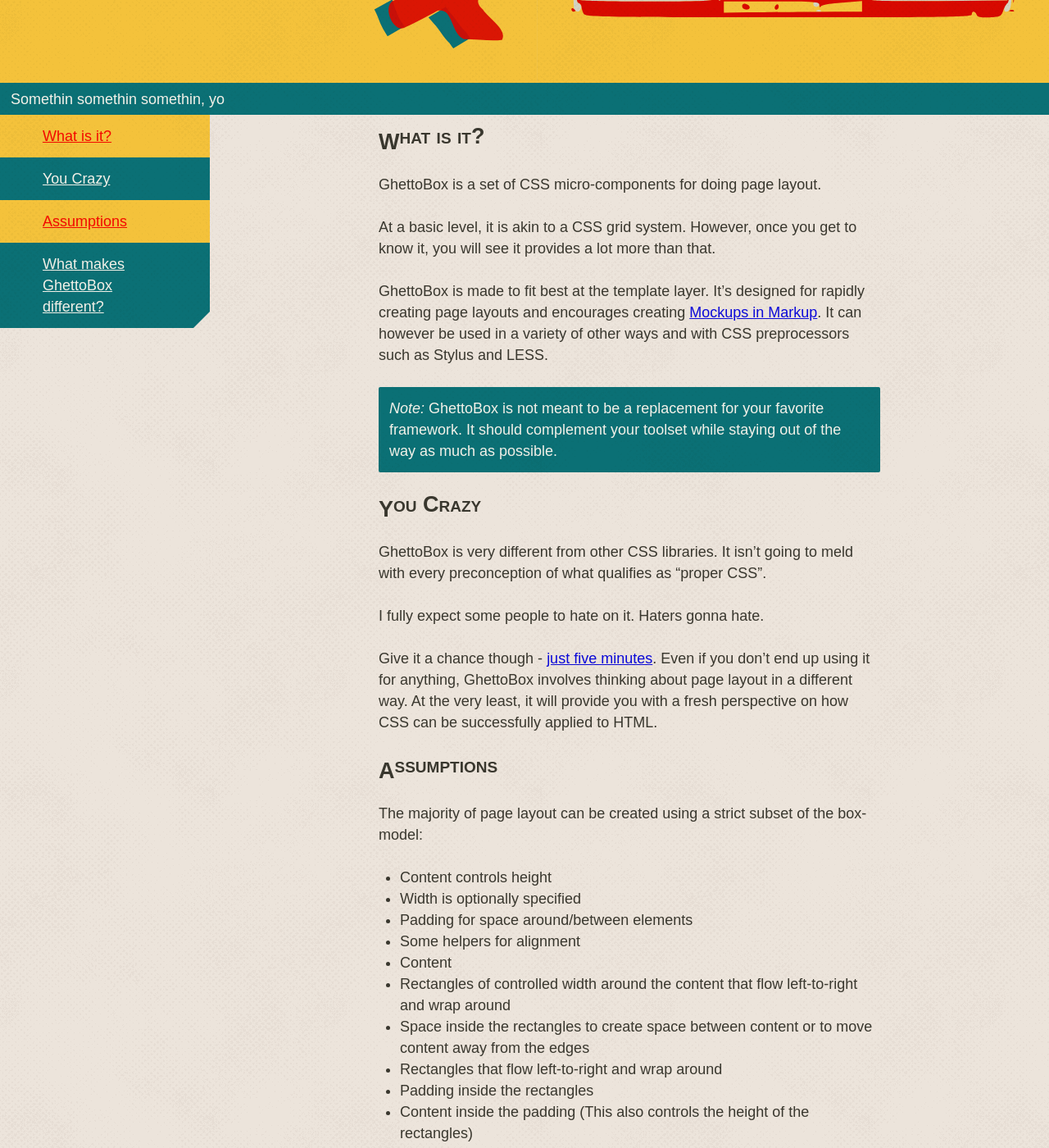
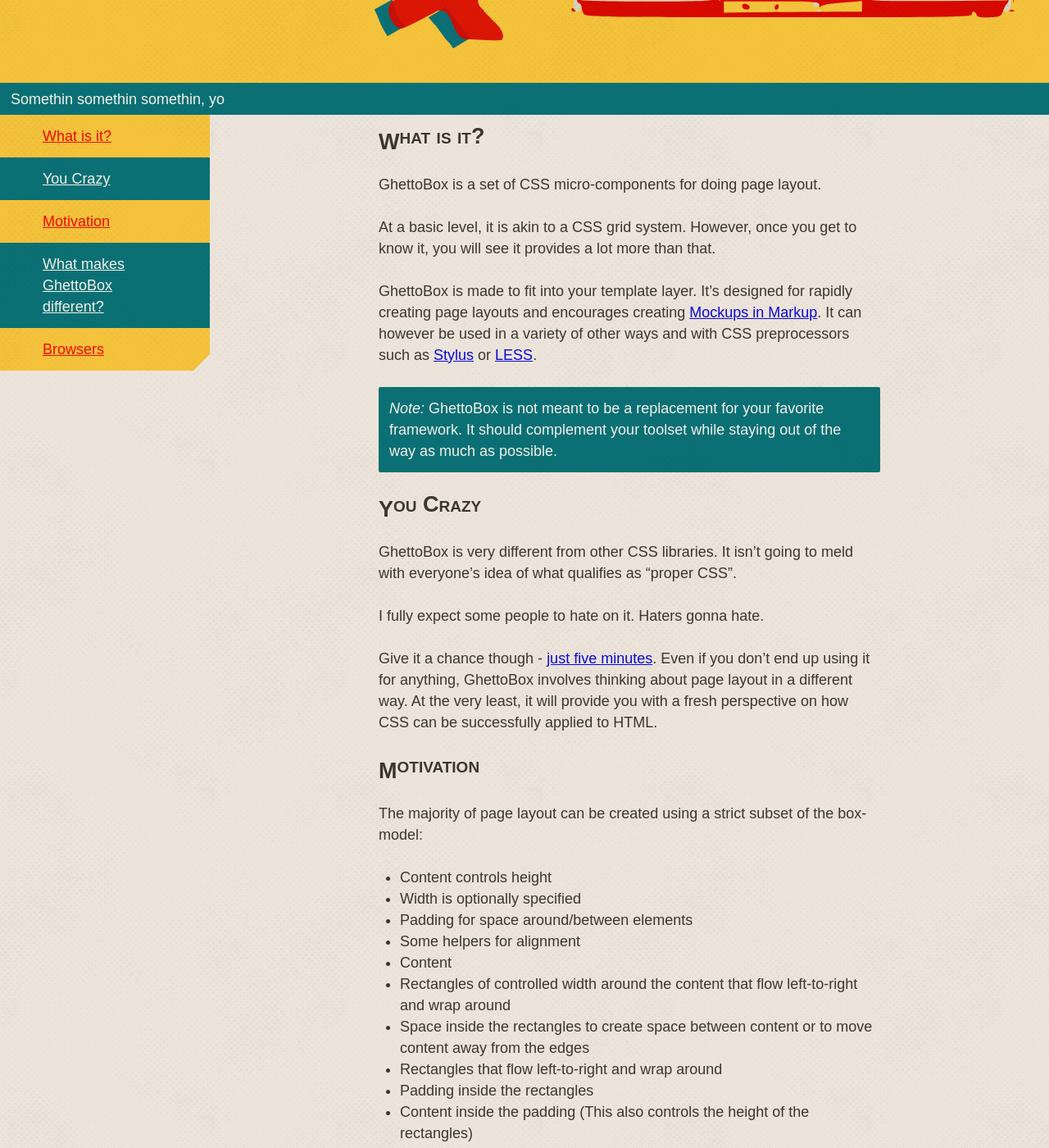
Before and after one commit to walkerab/ghetto-box-site, a Jekyll site: the page built from index.md, in a window 1280 px wide and 1400 px high, scrolled down 438 px. Shown: the whole window at 82% size. Built offline with Jekyll 4.4.1, drawn with Linux system fonts in a browser that asks for light colours; some web fonts are replaced; some of the changed text lies outside the part shown.

Commit message:
index stuff

```diff
--- a/index.md
+++ b/index.md
@@ -9,7 +9,9 @@
 
 At a basic level, it is akin to a CSS grid system. However, once you get to know it, you will see it provides a lot more than that.
 
-GhettoBox is made to fit best at the template layer. It's designed for rapidly creating page layouts and encourages creating [Mockups in Markup](#). It can however be used in a variety of other ways and with CSS preprocessors such as Stylus and LESS.
+<!-- <iframe style="height: 800px;" class="w-fill" src="demo-animation/" frameborder="0"></iframe> -->
+
+GhettoBox is made to fit into your template layer. It's designed for rapidly creating page layouts and encourages creating [Mockups in Markup](#). It can however be used in a variety of other ways and with CSS preprocessors such as [Stylus](#) or [LESS](#).
 
 <div class="cs-2 pad-sm rnd-xs" markdown="1">
 
@@ -17,33 +19,15 @@
 
 </div>
 
-<!-- ## How Does it Work?
-
-It's not rocket surgery. You add the classes to your markup.
-
-e.g. Imagine you had some HTML
-
-	<p>
-		This is a paragraph.
-	</p>
-
-If you wanted the paragraph to be half the width of its container you would add the `w-1-2` class.
-
-	<p class="w-1-2">
-		This is a paragraph.
-	</p>
-
-If you then wanted it to ... -->
-
 ## You Crazy
 
-GhettoBox is very different from other CSS libraries. It isn't going to meld with every preconception of what qualifies as "proper CSS".
+GhettoBox is very different from other CSS libraries. It isn't going to meld with everyone's idea of what qualifies as "proper CSS".
 
 I fully expect some people to hate on it. Haters gonna hate.
 
 Give it a chance though - [just five minutes](https://signalvnoise.com/posts/3124-give-it-five-minutes). Even if you don't end up using it for anything, GhettoBox involves thinking about page layout in a different way. At the very least, it will provide you with a fresh perspective on how CSS can be successfully applied to HTML.
 
-## Assumptions
+## Motivation
 
 The majority of page layout can be created using a strict subset of the box-model:
 
@@ -78,6 +62,8 @@
 
 If you have worked with a CSS preprocessor before, you may find these micro-components comparable to mix-ins - the difference being that you apply the mix-ins driectly to HTML elements as opposed to CSS rules which are then applied to HTML elements. There is one less level of indirection.
 
+<!--
+
 ### Comparison to "Semantic" grid systems
 
 Benefits of this approach:
@@ -97,3 +83,9 @@
 
 - Can lead to verbosity in the markup
 - CSS files can be bulky
+
+-->
+
+## Browsers
+
+GhettoBox is tested and works in ...
```
